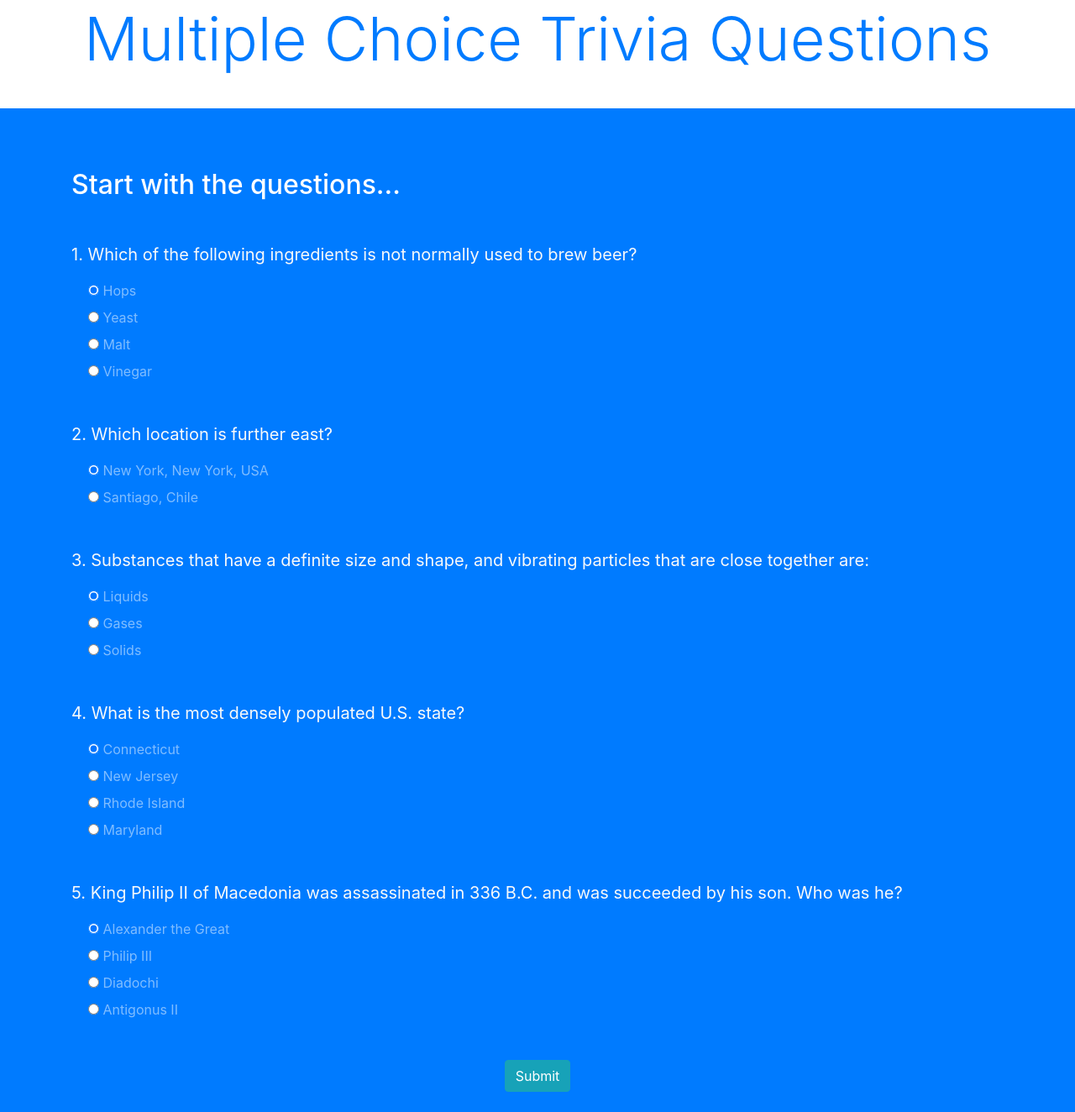
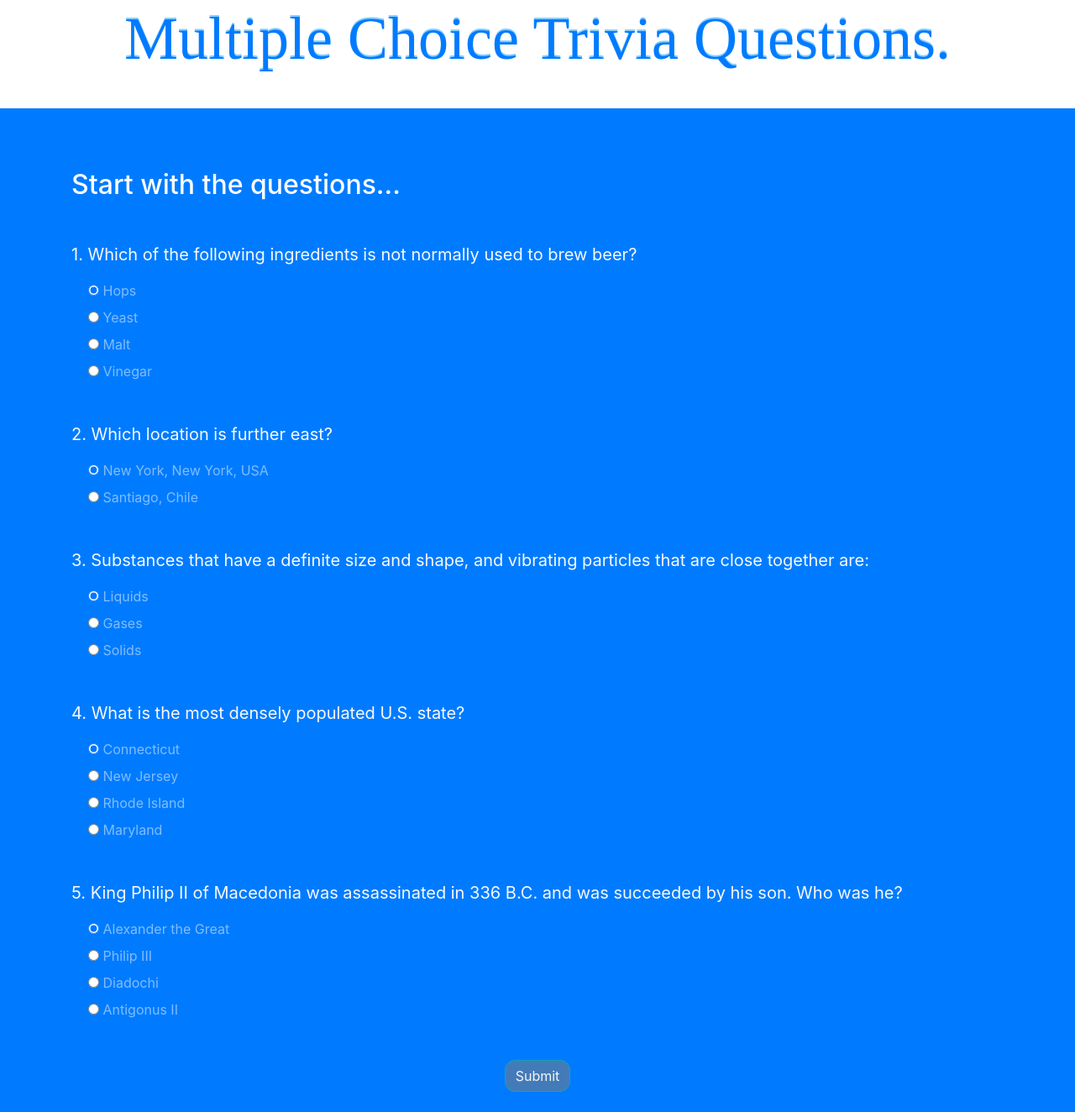
Before and after one commit to josealarconchacon/JS-Quiz-Game, a plain HTML site: page index.html in a window 1280 px wide. Shown: the part 37-1361 px from the top of the page at 84% size. Drawn offline with nearby package versions, Linux system fonts and the light colour scheme.

Commit message:
apply bootstrap

```diff
--- a/css/style.css
+++ b/css/style.css
@@ -0,0 +1,17 @@
+
+.text-center h2 {
+    font-family:'Times New Roman', Times, serif;
+    opacity: 1.5;
+    text-shadow: lightskyblue 0 -2px;;
+}
+
+.container .text-white p {
+    font-family:'Times New Roman', Times, serif;
+}
+
+.btn-info {
+    border-radius: 12px;
+    text-decoration: none;
+    color: whitesmoke;
+    background-color: rgb(67, 123, 185);
+}
--- a/index.html
+++ b/index.html
@@ -14,7 +14,7 @@
     <!---top section-->
     <div class="intro py-3 bg-white text-center">
         <div class="container">
-            <h2 class="text-primary display-3 my-4">Multiple Choice Trivia Questions</h2>
+            <h2 class="text-primary display-3 my-4">Multiple Choice Trivia Questions.</h2>
         </div>
     </div>
 
```
